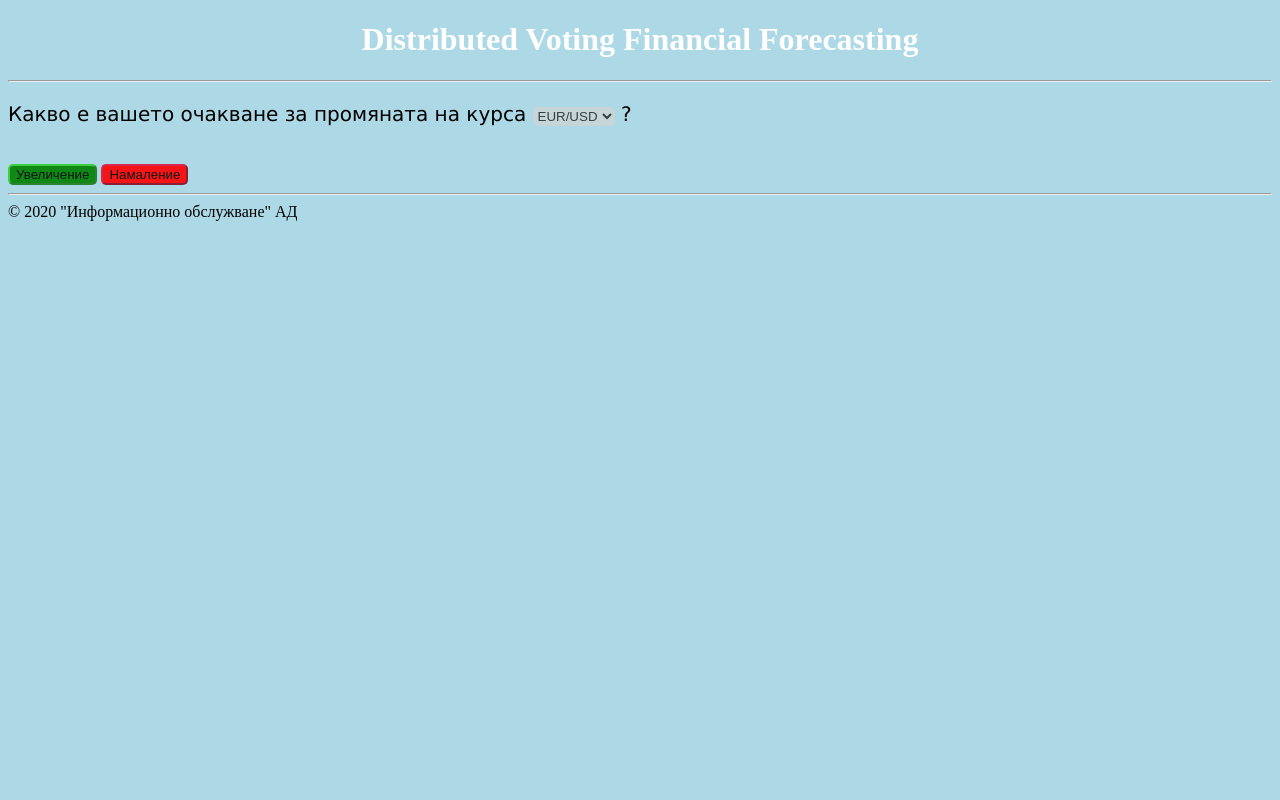
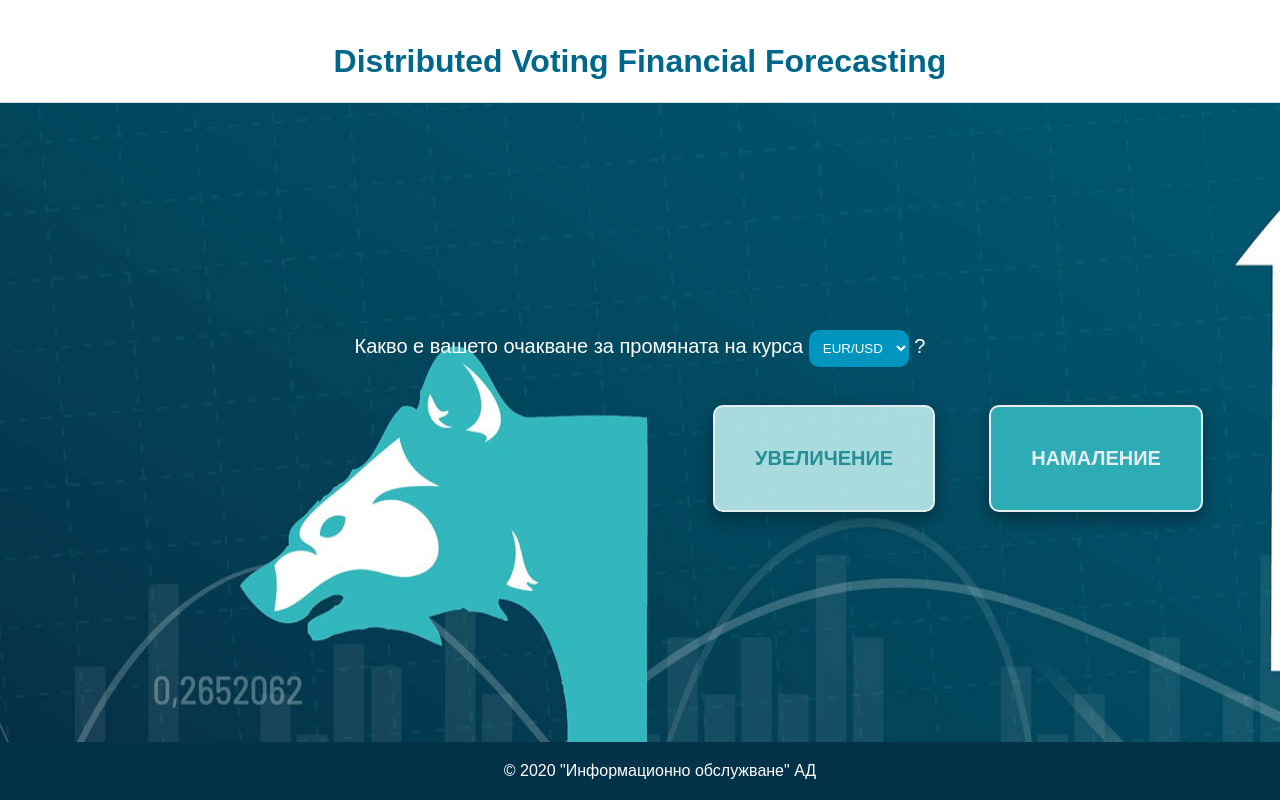
Before and after one commit to is2020web/Distributed-Voting-Financial-Forecasting, a PHP site: page / in a window 1280 px wide. Run offline with PHP 8.4, Linux system fonts and the light colour scheme.

Commit message:
Better design is proposed.

```diff
--- a/client/index.php
+++ b/client/index.php
@@ -22,7 +22,7 @@
 		<!-- Зона за показване на вече изчислени прогнози. --->
 	</div>
 
-	<div>
+	<div class="field">
 		<form action="accept_vote.php" method="get">
 			<!-- TODO Идентификатора на потребителя да се взема от базата данни при поискване на страницата. -->
 			<input type="hidden" name="used_id" value="">
--- a/client/style.css
+++ b/client/style.css
@@ -1,39 +1,95 @@
-body {
-	background-color: lightblue;
+ body {
+  	background: url("bearish_bullish.jpg");
+  	background-repeat: no-repeat;
+  	background-size: 1920px 1259px;
+	margin-top: 43px;
 }
 
 h1 {
-	color: white;
+	color: #00678C;
 	text-align: center;
+	font-family: Arial, Helvetica, sans-serif;
 }
 
 p {
-	font-family: verdana;
+	color: white;
+	font-family: Arial, Helvetica, sans-serif;
 	font-size: 20px;
+	text-align: center;
+	margin-top: 250px;
 }
 
 select {
-	padding: 1px 1px;
+	padding: 10px 10px;
 	border: none;
-	border-radius: 5px;
-	background-color: lightgray;
-	opacity: 0.7;
-}
+	border-radius: 10px;
+	color: white;
+	background-color: #0095BF;
 
-button:hover {
-	opacity: 1.0;
-}
-
-#vote_up {
-	background-color: green;
-	border-color: limegreen;
-	border-radius: 5px;
-	opacity: 0.9;
 }
 
 #vote_down {
-	background-color: red;
-	border-color: crimson;
-	border-radius: 5px;
+	background-color: #32B7BE;
+	padding: 40px 40px;
+	border: 2px solid white;
+	border-radius: 10px;
+	color: white;
 	opacity: 0.9;
+	font-size: 20px;
+	font-weight: bold;
+	text-transform: uppercase;
+	box-shadow: 0 8px 16px 0 rgba(0,0,0,0.2), 0 6px 20px 0 rgba(0,0,0,0.19);
 }
+
+
+#vote_up {
+	background-color: #BBEBEC;
+	padding: 40px 40px;
+	border: 2px solid white;
+	border-radius: 10px;
+	color: #29979C;
+	opacity: 0.9;
+	font-size: 20px;
+	font-weight: bold;
+	text-transform: uppercase;
+	margin-left: 705px;
+	margin-right: 50px;
+	box-shadow: 0 8px 16px 0 rgba(0,0,0,0.2), 0 6px 20px 0 rgba(0,0,0,0.19);
+}
+
+#vote_up:hover {
+	background-color: white;
+	color: #29979C;
+}
+
+#vote_down:hover {
+	background-color: #1AA0A8;
+	color: white;
+}
+
+footer {
+	background-color: #043249;
+	color: white;
+	padding: 20px 20px;
+	position: fixed;
+	left: 0;
+	bottom: 0;
+	width: 100%;
+	text-align: center;
+	font-family: Arial, Helvetica, sans-serif;
+}
+
+hr {
+	display: none;
+}
+
+field {
+	width: 685px;
+	height: 355px;
+	margin-left: auto;
+	margin-right: auto;
+	margin-top: 250px;
+	border-radius: 25px;
+	background: #006988;
+	box-shadow: 0 4px 8px 0 rgba(0, 0, 0, 0.2), 0 6px 20px 0 rgba(0, 0, 0, 0.19);
+}
```
Also changed, not shown: client/bearish_bullish.fw.png (added), client/bearish_bullish.jpg (added).
